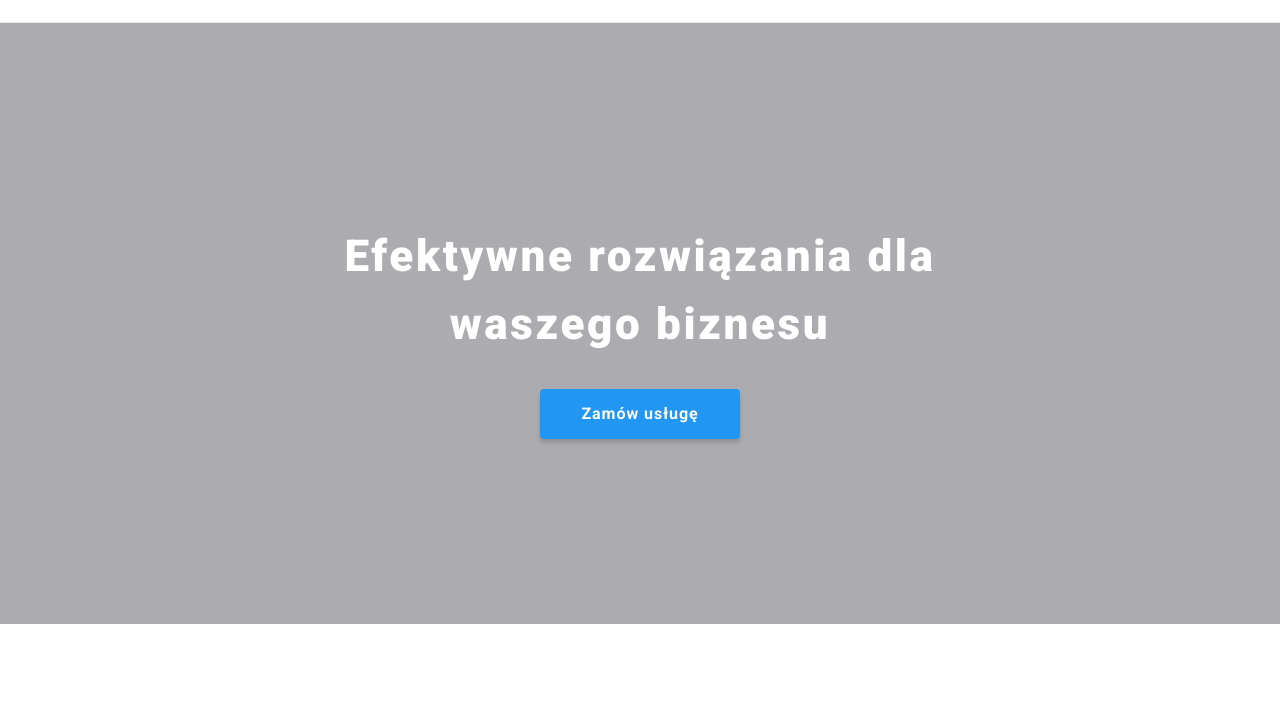
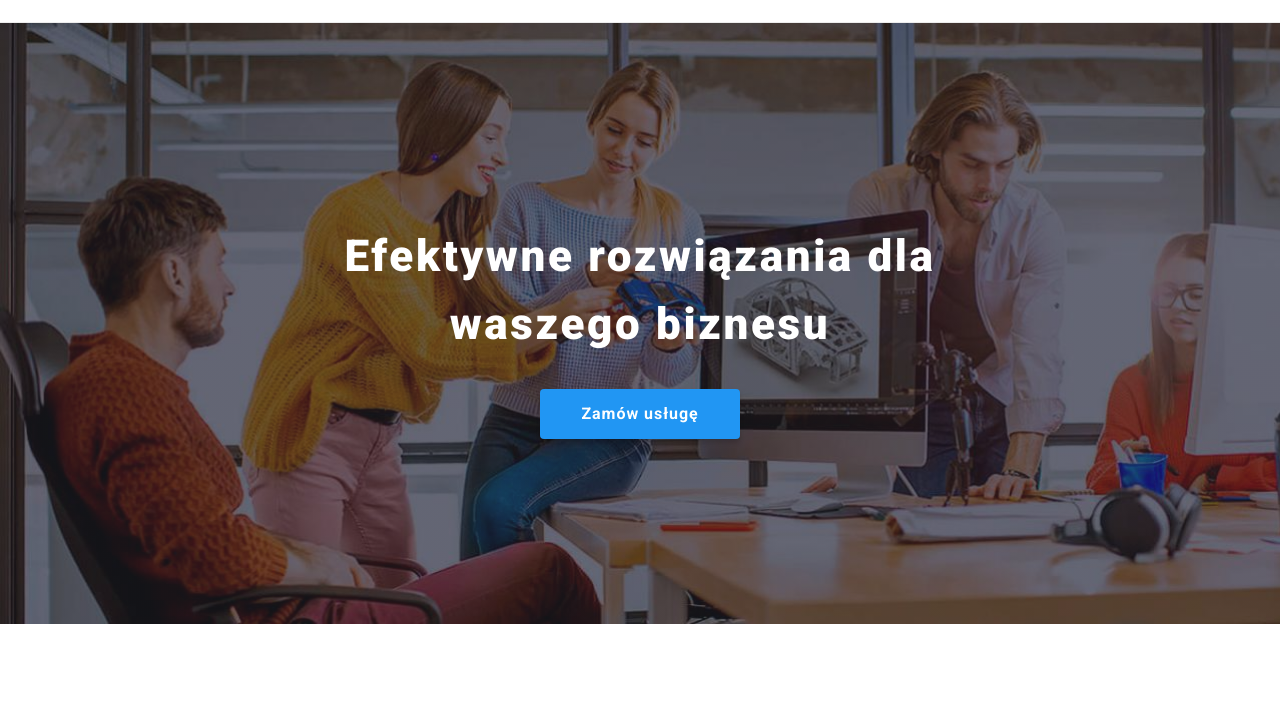
Before and after one commit to KacperPasnicki/goit-markup-hw-04, a plain HTML site: page index.html in a window 1280 px wide. Shown: the part 57-772 px from the top of the page. Drawn offline with nearby package versions, Linux system fonts and the light colour scheme; the site is published under a folder, as on GitHub Pages, so addresses that start at the root find nothing.

Commit message:
dwie kropki przed image

```diff
--- a/css/styles.css
+++ b/css/styles.css
@@ -226,7 +226,7 @@ margin-right: auto;
     background-image: linear-gradient(
     rgba(47, 48, 58, 0.4),
     rgba(47, 48, 58, 0.4)),
-    url('/images/main.jpg');
+    url(../images/main.jpg);
     background-size: cover;
     background-repeat: no-repeat;
 
```
